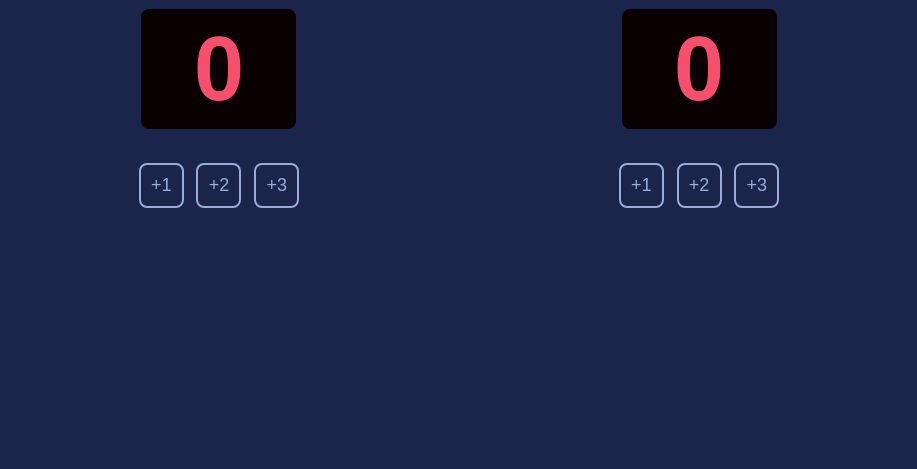
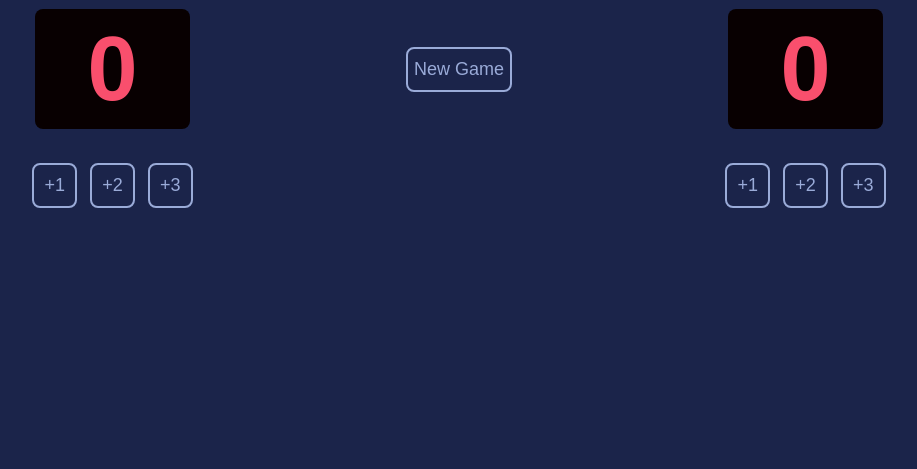
Before and after one commit to onturaa/scoreboard, a website built with Vite: page index.html in a window 1280 px wide. Shown: the part 331-800 px from the top of the page, without its empty margins (181-1098 px from the left). Built offline with nearby package versions, Linux system fonts and the light colour scheme; a web font is replaced by a local one.

Commit message:
Add new game button

```diff
--- a/index.css
+++ b/index.css
@@ -53,3 +53,7 @@ button {
     font-size: 18px;
     font-family: 'Cursed Timer ULiL', sans-serif;
 }
+
+.reset-btn {
+    width: auto;
+}
--- a/index.html
+++ b/index.html
@@ -14,6 +14,7 @@
                     <button onclick="increment('home', 3)">+3</button>
                 </div>
             </div>
+            <button class="reset-btn" onclick="reset()">New Game</button>
             <div class="board">
                 <h3>AWAY</h3>
                 <h1 class="score" id="guest-el">0</h1>
--- a/index.js
+++ b/index.js
@@ -13,3 +13,13 @@ window.increment = function increment(team, points) {
         guestEl.textContent = guest
     }
 }
+
+window.reset = function reset() {
+    let homeEl = document.getElementById("home-el")
+    let guestEl = document.getElementById("guest-el")
+
+    home = 0
+    guest = 0
+    homeEl.textContent = home
+    guestEl.textContent = guest
+}
```
Also changed, not shown: 2 other files.
